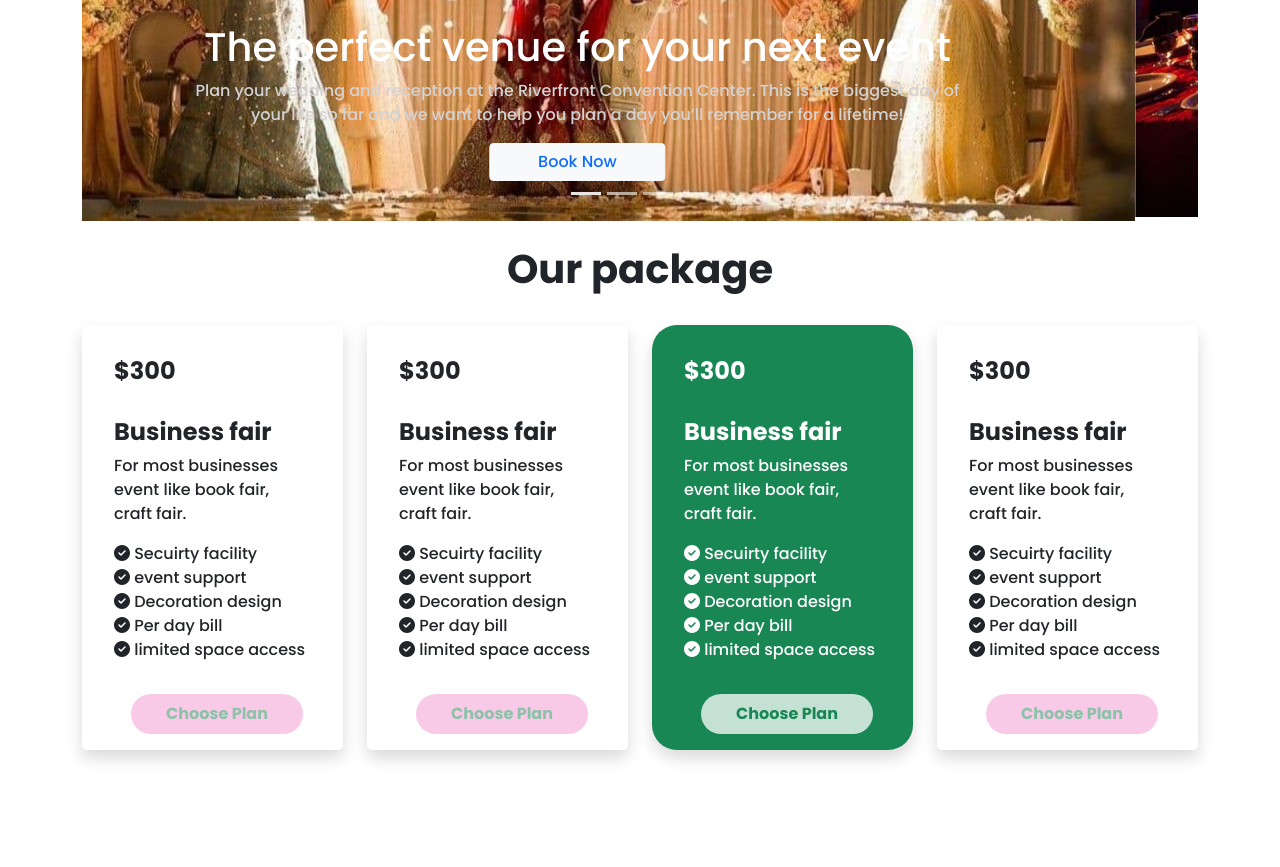
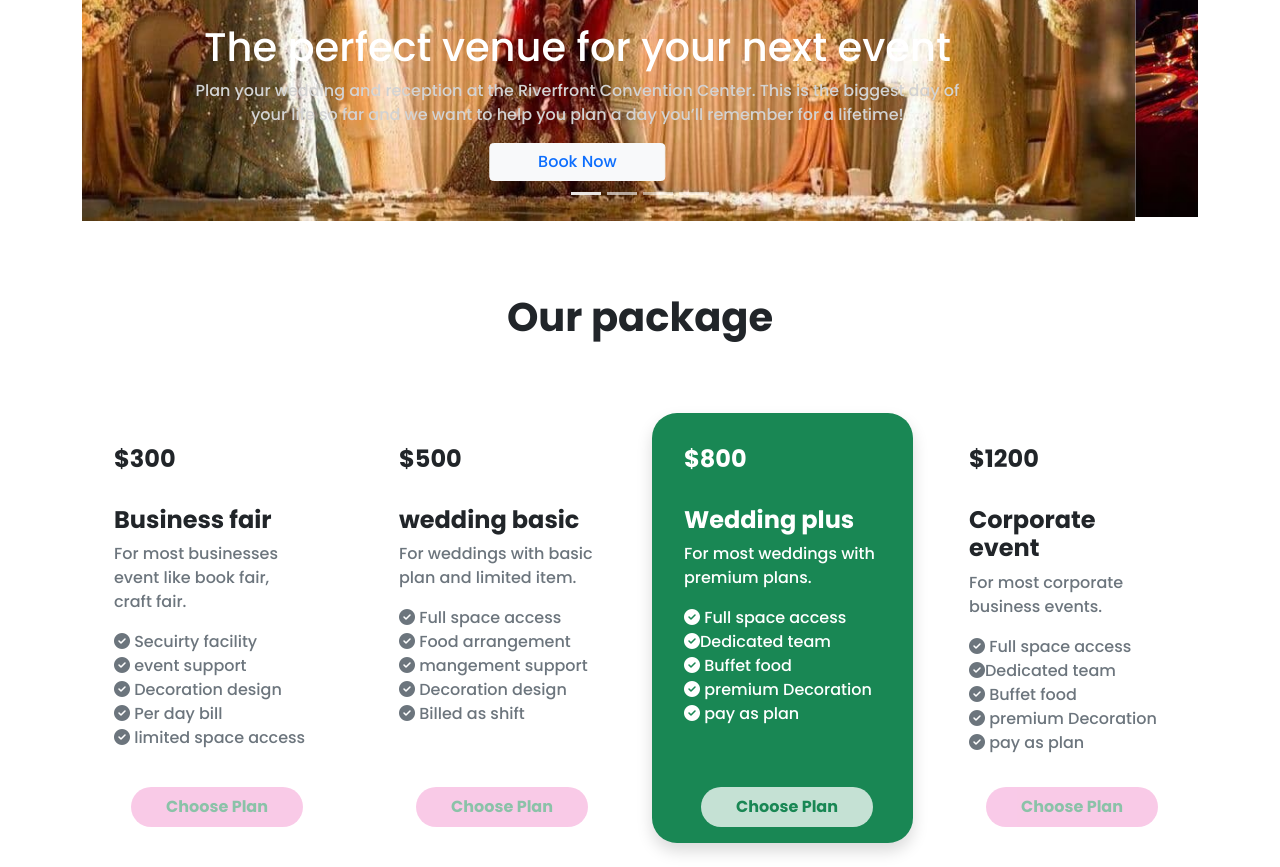
Before and after one commit to MafujulHaquePlabon/convention-center, a plain HTML site: page index.html in a window 1280 px wide. Shown: the part 709-1576 px from the top of the page. Drawn offline with nearby package versions, Linux system fonts and the light colour scheme.

Commit message:
footer section and Our package section updated

```diff
--- a/index.html
+++ b/index.html
@@ -283,9 +283,9 @@
         ----------------------------------- -->
 
 
-          <section class="container mb-5">
+          <section class="container my-5">
 
-            <h1 class="fw-bolder text-center">Our package</h1>
+            <h1 class="fw-bolder text-center mb-5">Our package</h1>
             <br>
             <div>
                 <div class="row row-cols-1 row-cols-md-2 row-cols-lg-4 g-4">
@@ -293,11 +293,12 @@
 
 
                       <div class="col">
-                      <div class="card h-100 p-3  border-0  shadow  rounded-3">
+                      <div class="card h-100 p-3  border-0  rounded-3">
                         <div class="card-body">
                           <h4 class="fw-bolder">$300</h4>
                           <br>
                           <h4 class="card-title fw-bold">Business fair</h4>
+                          <div class="text-secondary">
                             <p class="card-text">For most businesses event
 
                               like book fair, craft fair.</p>
@@ -309,6 +310,7 @@
                                 <li> <i class="fas fa-check-circle"></i> limited space access</li>
                               </ul>
                           </div>
+                        </div>
                         <button class="button-background me-4 opacity-50  padding-h-button py-2  text-success fw-bold border-0 ms-auto ">Choose Plan </button>
                         </div>
                       </div>
@@ -316,21 +318,23 @@
 
 
                       <div class="col">
-                      <div class="card h-100 p-3  border-0  shadow  rounded-3">
+                      <div class="card h-100 p-3  border-0   rounded-3">
                         <div class="card-body">
-                          <h4 class="fw-bolder">$300</h4>
+                          <h4 class="fw-bolder">$500</h4>
                           <br>
-                          <h4 class="card-title fw-bold">Business fair</h4>
-                          <p class="card-text">For most businesses event
+                          <h4 class="card-title fw-bold">wedding basic</h4>
+                         <div class="text-secondary">
+                          <p class="card-text">For weddings with basic plan
 
-                            like book fair, craft fair.</p>
+                            and limited item.</p>
                             <ul class="list-unstyled">
-                              <li> <i class="fas fa-check-circle"></i> Secuirty facility</li>
-                              <li> <i class="fas fa-check-circle"></i> event support</li>
+                              <li> <i class="fas fa-check-circle"></i> Full space access</li>
+                              <li> <i class="fas fa-check-circle"></i> Food arrangement</li>
+                              <li> <i class="fas fa-check-circle"></i> mangement support</li>
                               <li> <i class="fas fa-check-circle"></i> Decoration design</li>
-                              <li> <i class="fas fa-check-circle"></i> Per day bill</li>
-                              <li> <i class="fas fa-check-circle"></i> limited space access</li>
+                              <li> <i class="fas fa-check-circle"></i> Billed as shift</li>
                             </ul>
+                         </div>
                         </div>
                         <button class="button-background me-4 opacity-50  py-2 padding-h-button fw-bold text-success border-0 ms-auto "> Choose Plan</button>
                         </div>
@@ -341,40 +345,48 @@
                       <div class="col ">
                       <div class="card h-100 p-3 card-border bg-success border-0  shadow  ">
                         <div class="card-body">
-                          <h4 class="fw-bolder text-white">$300</h4>
+                          <h4 class="fw-bolder text-white">$800</h4>
                           <br>
-                          <h4 class="card-title text-white fw-bold">Business fair</h4>
-                          <p class="card-text text-white">For most businesses event
-
-                            like book fair, craft fair.</p>
+                          <h4 class="card-title text-white fw-bold">Wedding plus</h4>
+                          <div class="text-secondary">
+                            <p class="card-text text-white">For most weddings with
+                              premium plans.
+                              </p>
                               <ul class="list-unstyled text-white">
-                              <li> <i class="fas fa-check-circle"></i> Secuirty facility</li>
-                              <li> <i class="fas fa-check-circle"></i> event support</li>
-                              <li> <i class="fas fa-check-circle"></i> Decoration design</li>
-                              <li> <i class="fas fa-check-circle"></i> Per day bill</li>
-                              <li> <i class="fas fa-check-circle"></i> limited space access</li>
+                                <li> <i class="fas fa-check-circle"></i> Full space access</li>
+                                <li> <i class="fas fa-check-circle"></i>Dedicated team
+                                </li>
+                                <li> <i class="fas fa-check-circle"></i> Buffet food</li>
+                                <li> <i class="fas fa-check-circle"></i> premium Decoration</li>
+                                <li> <i class="fas fa-check-circle"></i> pay as plan
+                                </li>
                               </ul>
+                          </div>
                         </div>
                         <button class="bg-white me-4 opacity-75  py-2 padding-h-button fw-bold text-success border-0 ms-auto third-buttom-card "> Choose Plan</button>
                         </div>
                       </div>
 
                       <div class="col">
-                      <div class="card h-100 p-3  border-0  shadow  rounded-3">
+                      <div class="card h-100 p-3  border-0    rounded-3">
                         <div class="card-body">
-                          <h4 class="fw-bolder">$300</h4>
+                          <h4 class="fw-bolder">$1200</h4>
                           <br>
-                          <h4 class="card-title fw-bold">Business fair</h4>
-                          <p class="card-text">For most businesses event
+                          <h4 class="card-title fw-bold">Corporate event</h4>
+                         <div class="text-secondary">
+                          <p class="card-text">For most corporate business
 
-                            like book fair, craft fair.</p>
+                            events.</p>
                             <ul class="list-unstyled">
-                              <li> <i class="fas fa-check-circle"></i> Secuirty facility</li>
-                              <li> <i class="fas fa-check-circle"></i> event support</li>
-                              <li> <i class="fas fa-check-circle"></i> Decoration design</li>
-                              <li> <i class="fas fa-check-circle"></i> Per day bill</li>
-                              <li> <i class="fas fa-check-circle"></i> limited space access</li>
+                              <li> <i class="fas fa-check-circle"></i> Full space access</li>
+                              <li> <i class="fas fa-check-circle"></i>Dedicated team
+                              </li>
+                              <li> <i class="fas fa-check-circle"></i> Buffet food</li>
+                              <li> <i class="fas fa-check-circle"></i> premium Decoration</li>
+                              <li> <i class="fas fa-check-circle"></i> pay as plan
+                              </li>
                             </ul>
+                         </div>
                         </div>
                         <button class="button-background me-4 opacity-50  py-2 padding-h-button fw-bold text-success border-0 ms-auto "> Choose Plan</button>
                         </div>
@@ -525,7 +537,7 @@
     <!------------- main section end ------------------- -->
     <!----------- footer section start ---------------- -->
     <footer class="bg-dark " style="height: 280px;" >
-    <section class=" ">
+    <section class=" footer-section ">
       <div class=" container align-items-center ">
         <div class=" row row-cols-lg-2 row-cols-2 align-items-center  ">
           <div class="col">
--- a/styles/style.css
+++ b/styles/style.css
@@ -1,4 +1,6 @@
-/* ------Google font open sans ------- */
+/* --------------------------------------
+----------Google font open sans -------
+---------------------------------------*/
 @import url('https://fonts.googleapis.com/css2?family=Bebas+Neue&family=Open+Sans:wght@700&family=Poppins:wght@500;700&display=swap');
 
 body{
@@ -6,7 +8,9 @@ body{
     font-family: 'Open Sans', sans-serif;
     font-family: 'Poppins', sans-serif;
 }
-/*----------------------- custom css styles ----------------------------- */
+/*----------------------------------------
+---------- custom/plain/venila/Raw css styles -------------
+--------------------------------------- */
 .nav-item-background-color:hover{
     background-color: rgba(15, 117, 15, 0.829);
     border-radius: 10px;
@@ -18,7 +22,6 @@ body{
     background-color:
     #F496D1;
     border-radius: 25px;
-    /* opacity: 0.1; */
 }
 .padding-h-button{
     padding-left: 35px;
@@ -29,5 +32,7 @@ body{
 }
 .card-border{
     border-radius:25px;
-
 }
+.footer-section{
+    padding-top: 90px;
+}
```
Lines whose indentation alone changed are shown as unchanged.
